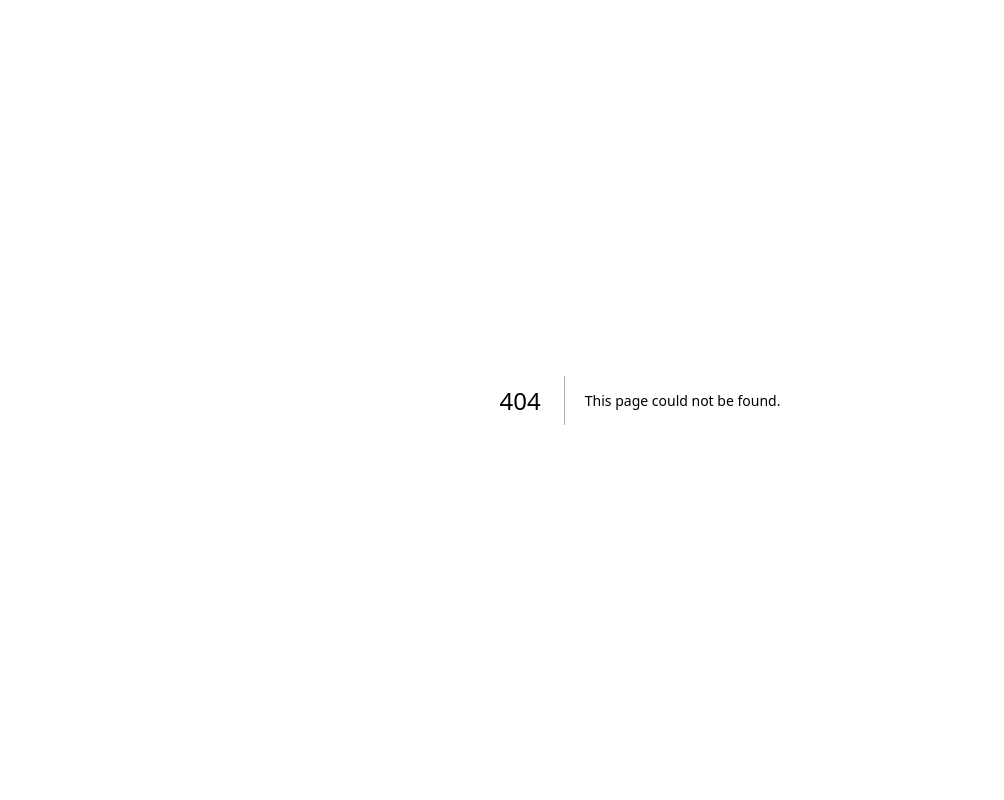
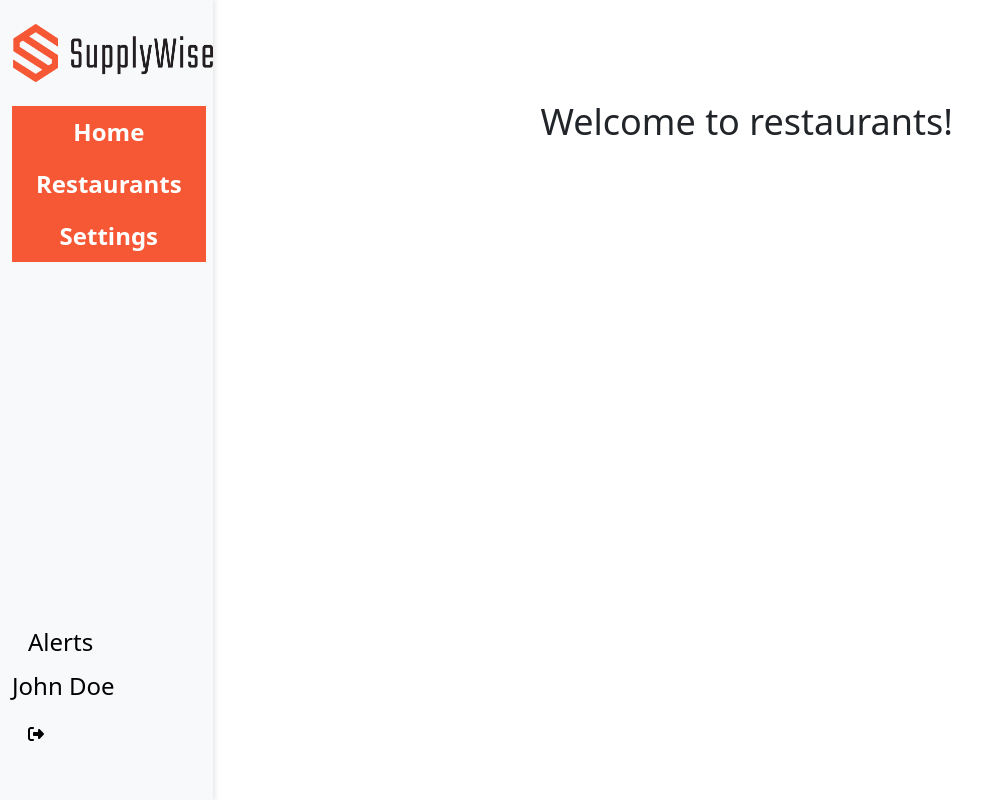
Before and after one commit to SupplyWise/SupplyWiseUI, a Next.js app in the folder supplywise-ui/: page /dashboard/restaurants in a window 1280 px wide. Before the commit this address had no page. Shown: the whole page, without its empty margins (0-1004 px from the left). Built offline with nearby package versions, Linux system fonts and the light colour scheme.

Commit message:
SUP-70 alteracoes estruturais no dashboard + sidebar

```diff
--- /dev/null
+++ b/supplywise-ui/src/components/dashboardLayout.jsx
@@ -0,0 +1,24 @@
+import Sidebar from "./dashboardNav";
+import Head from 'next/head';
+
+export default function DashboardLayout({ children }) {
+    return (
+        <main>
+            <Head>
+                <title>Supplywise | Dashboard</title>
+                <meta name="description" content="Your solution for inventory management" />
+                <meta name="viewport" content="width=device-width, initial-scale=1" />
+                <link rel="icon" href="/Logo_Icon.png" />
+            </Head>
+
+            <div className="container-fluid" style={{ padding: '0px', height: '100vh', width: '100vw' }}>
+                <div className="row" style={{ margin: 0 }}>
+                    <Sidebar />
+                    <div className="col-10">
+                        {children}
+                    </div>
+                </div>
+            </div>
+        </main>
+    );
+}
--- a/supplywise-ui/src/components/dashboardNav.jsx
+++ b/supplywise-ui/src/components/dashboardNav.jsx
@@ -19,23 +19,23 @@ export default function Sidebar() {
                         <Image src="/Logo_Nav.png" alt="Supplywise" width={200} height={58} />
                     </Link>
                 </div>
-                <div className='row h-100'>
+                <div className='row'>
                     <div className='col-1 bg-dark'></div>
                     <div className='col-11'>
                         {/* Nav Links */}
                         <ul className="nav flex-column fs-4 fw-bold text-center">
                             <li className="nav-item sw-bgcolor px-2">
-                                <Link className="nav-link text-white" href="/">
+                                <Link className="nav-link text-white" href="/dashboard">
                                     Home
                                 </Link>
                             </li>
                             <li className="nav-item sw-bgcolor px-2">
-                                <Link className="nav-link text-white" href="/restaurants">
+                                <Link className="nav-link text-white" href="/dashboard/restaurants">
                                     Restaurants
                                 </Link>
                             </li>
                             <li className="nav-item sw-bgcolor px-2">
-                                <Link className="nav-link text-white" href="/settings">
+                                <Link className="nav-link text-white" href="/dashboard/settings">
                                     Settings
                                 </Link>
                             </li>
--- /dev/null
+++ b/supplywise-ui/src/pages/dashboard/restaurants.js
@@ -0,0 +1,17 @@
+import Card from "@/components/dashboardCard";
+import DashboardLayout from "@/components/dashboardLayout";
+
+export default function Restaurants() {
+  return (
+    <DashboardLayout>
+      <div style={{ padding: '20px', marginTop: '80px' }}>
+        <div className="content">
+          <h1 className="title" style={{ fontSize: "36px", marginBottom: '10px', textAlign: 'center' }}>
+            Welcome to restaurants!
+          </h1>
+        </div>
+
+      </div>
+    </DashboardLayout>
+  );
+}
```
Also changed, not shown: supplywise-ui/src/pages/dashboard.js (deleted, +0 -51 lines), supplywise-ui/src/pages/dashboard/index.js (added, +35 -0 lines), supplywise-ui/src/pages/dashboard/settings.js (added, +17 -0 lines).
